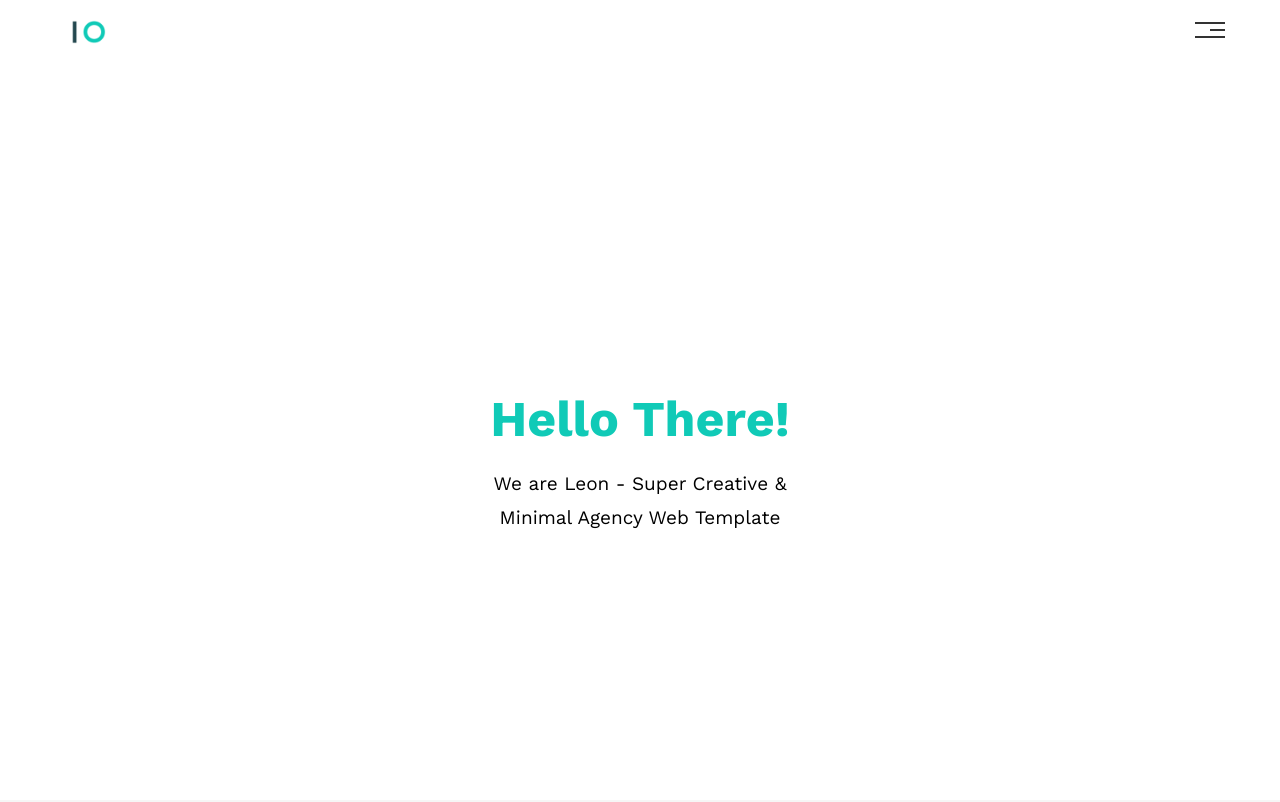
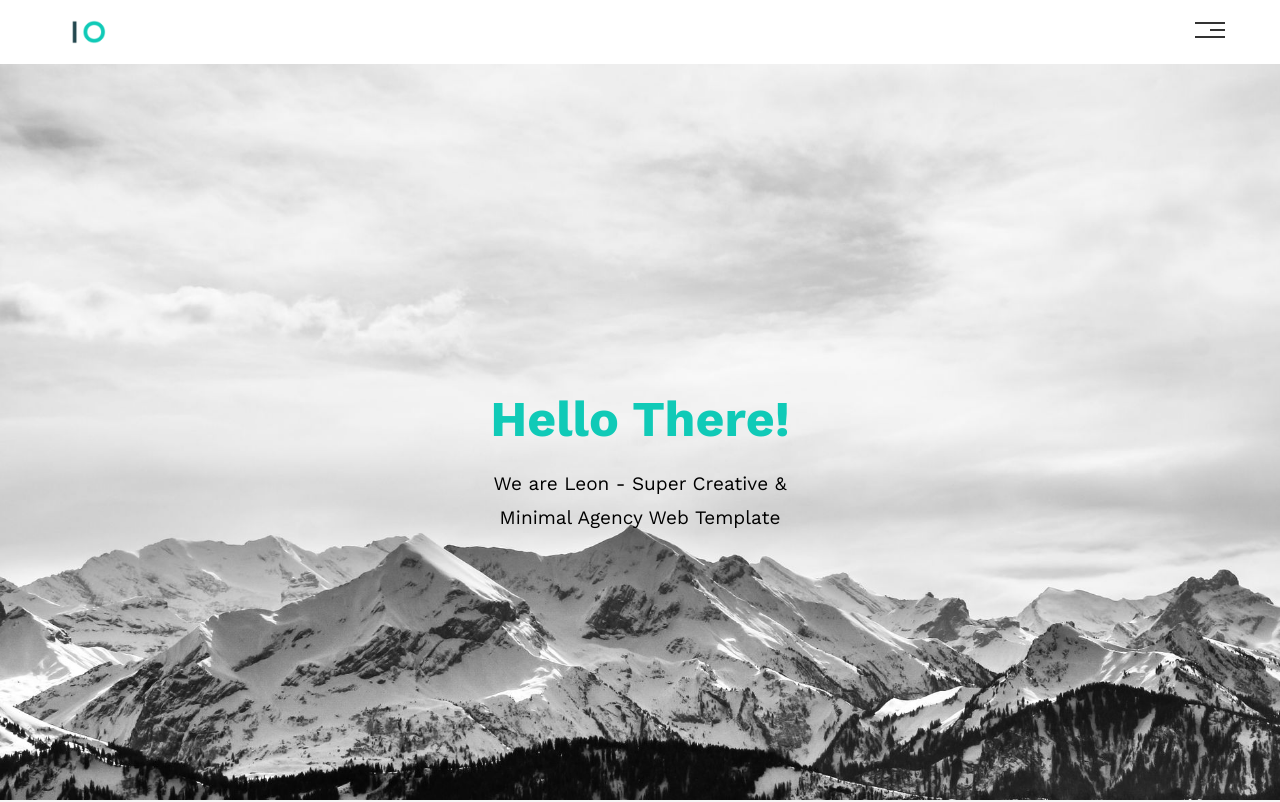
Before and after one commit to KyrilosNasr/html-css, a plain HTML site: page index.html in a window 1280 px wide. Shown: the top 802 px of the page. Drawn offline with nearby package versions, Linux system fonts and the light colour scheme; the site is published under a folder, as on GitHub Pages, so addresses that start at the root find nothing.

Commit message:
[FIX]:changed backgorund image url

```diff
--- a/css/leon.css
+++ b/css/leon.css
@@ -170,7 +170,7 @@ body {
 /* Start Landing Section */
 .landing {
   position: relative;
-  background-image: url(/image/background.jpg);
+  background-image: url(../image/background.jpg);
   background-size: cover;
   height: calc(100vh - 64px);
   /* background-color: #f6f6f6; */
```
